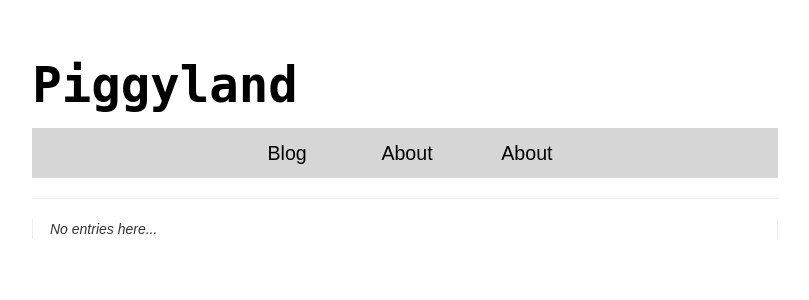
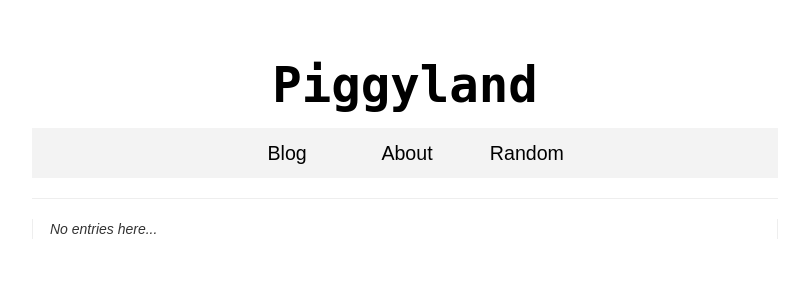
Before and after one commit to ilikeeatingrice/myBlog, a Flask app: page / in a window 1280 px wide. Shown: the top 300 px of the page, without its empty margins (235-1044 px from the left). Run offline with Flask 2, Linux system fonts and the light colour scheme; data that the repository does not hold is empty; some libraries are stand-ins or nearby versions.

Commit message:
add nav panel, blan about page

```diff
--- a/application.py
+++ b/application.py
@@ -32,6 +32,10 @@ def teardown_request(exception):
     db = getattr(g, 'db', None)
     if db is not None:
         db.close()
+
+@application.route('/about')
+def about():
+    return render_template('about.html')
 
 @application.route('/')
 def show_entries():
--- a/static/style.css
+++ b/static/style.css
@@ -20,7 +20,7 @@ h1 a         { color:black; text-decoration:none; }
     .flash          { background: #22FD4C; padding: 0.5em;
       border: 1px solid #FFFFFF; }
       .time           {color: #AFAFAF}
-#site_title {font-weight: bold;margin-bottom: 0.3em;    border-bottom: 0px; font-size: 3.5em;}
+      #site_title {font-weight: bold;margin-bottom: 0.3em;    border-bottom: 0px; font-size: 3.5em;text-align: center;}
       .error          { background: #f0d6d6; padding: 0.5em; }
       .entry_title {font-style:oblique; font-weight: bold;}
       #read_more {font-weight: bold; color:black;}
@@ -41,7 +41,7 @@ h1 a         { color:black; text-decoration:none; }
       }
       .nav ul {
         list-style: none;
-  background-color:#D6D6D6;
+        background-color:#F3F3F3;
         text-align: center;
         padding: 0;
         margin: 0;
--- /dev/null
+++ b/templates/about.html
@@ -0,0 +1,4 @@
+{% extends "layout.html" %}
+{% block body %}
+<h2>under construction....</h2>
+{% endblock %}
--- a/templates/layout.html
+++ b/templates/layout.html
@@ -25,9 +25,9 @@
 
   <div class="nav">
     <ul>
-      <li class="home"><a href="#header">Blog</a></li>
-      <li class="Hometown"><a href="#hometown">About</a></li>
-      <li class="Hometown"><a href="#hometown">About</a></li>
+      <li class="home"><a href="{{url_for('show_entries')}}">Blog</a></li>
+      <li class="Hometown"><a href="{{url_for('about')}}">About</a></li>
+      <li class="Random"><a href="#random">Random</a></li>
     </ul>
   </div>
   <hr size=1>
```
Also changed, not shown: templates/hello.html (deleted, +0 -7 lines). Lines whose indentation alone changed are shown as unchanged.
